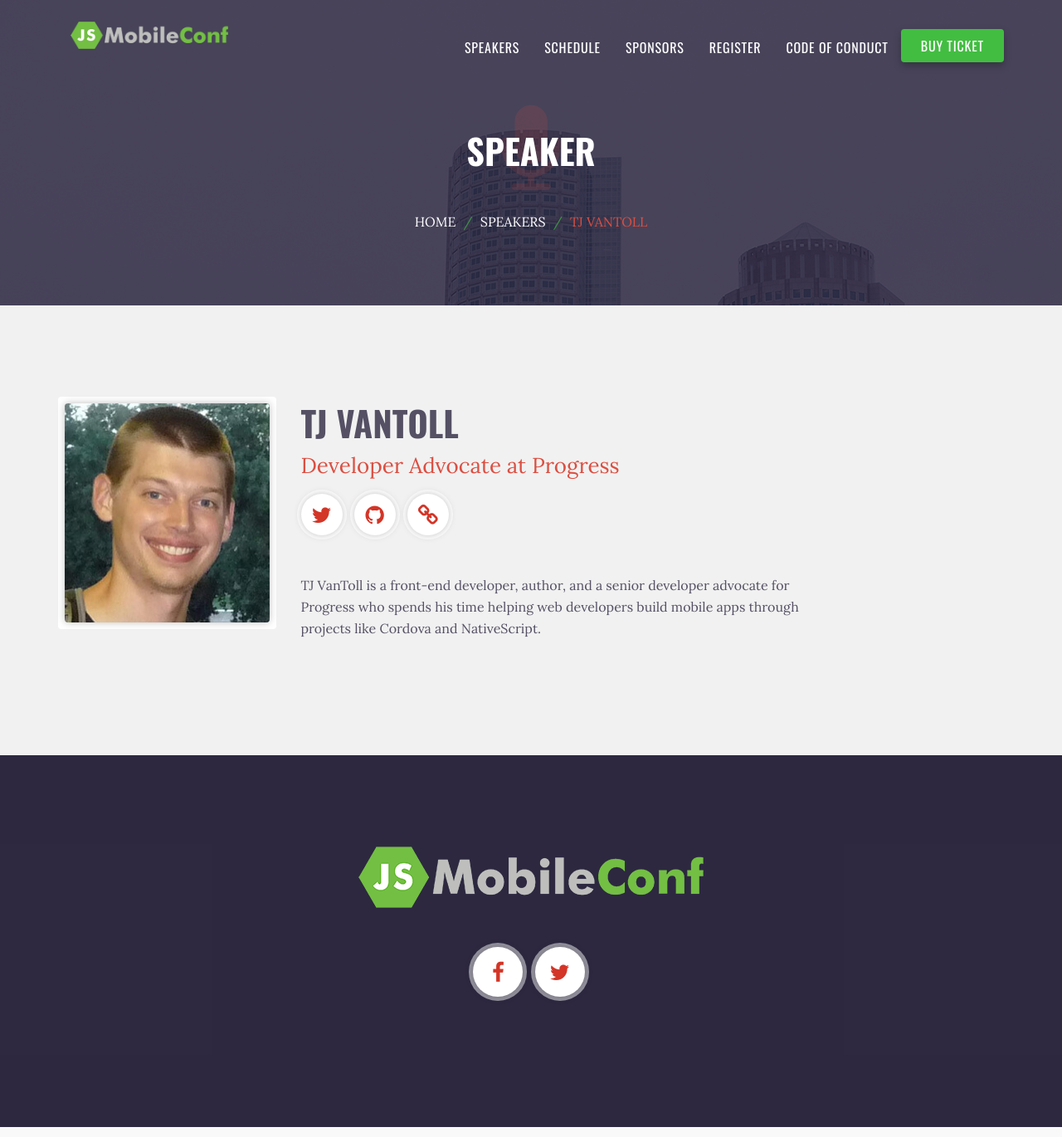
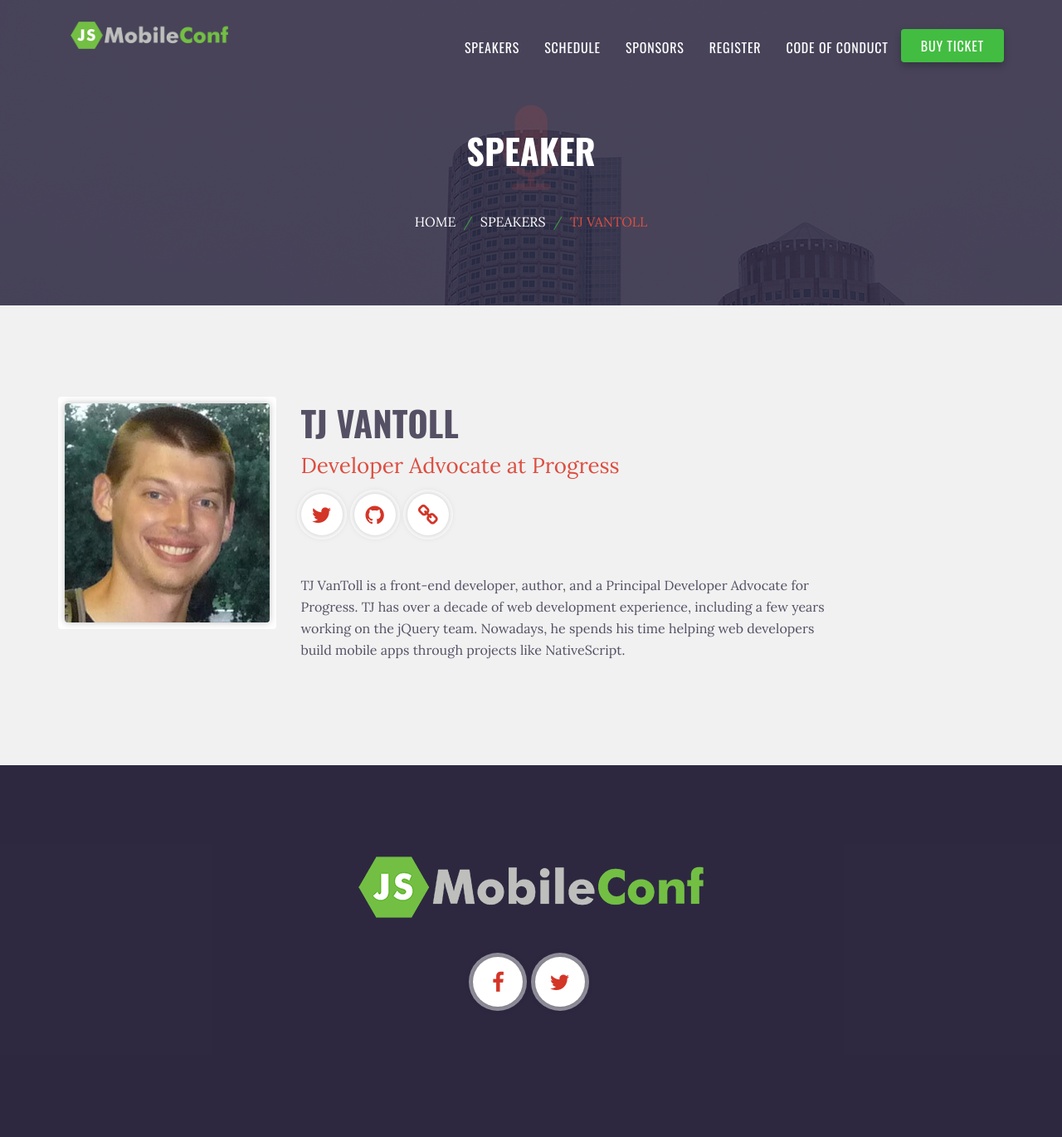
Before and after one commit to remotesynth/jsMobileConf, a Jekyll site: the page built from speakers/tj-vantoll.md, in a window 1280 px wide and 1370 px high. Shown: the whole window at 83% size. Built offline with Jekyll 4.4.1, drawn with Linux system fonts in a browser that asks for light colours.

Commit message:
updated tj's bio

```diff
--- a/speakers/tj-vantoll.md
+++ b/speakers/tj-vantoll.md
@@ -10,4 +10,4 @@ github: "tjvantoll"
 website: "https://www.tjvantoll.com/"
 ---
 
-TJ VanToll is a front-end developer, author, and a senior developer advocate for Progress who spends his time helping web developers build mobile apps through projects like Cordova and NativeScript.
+TJ VanToll is a front-end developer, author, and a Principal Developer Advocate for Progress. TJ has over a decade of web development experience, including a few years working on the jQuery team. Nowadays, he spends his time helping web developers build mobile apps through projects like NativeScript.
```
